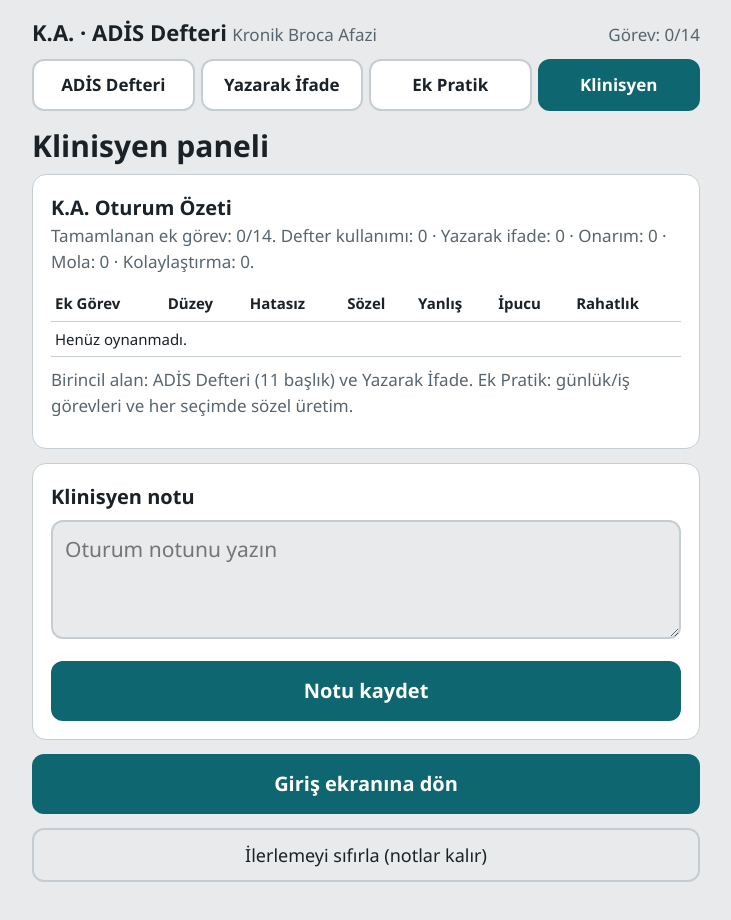
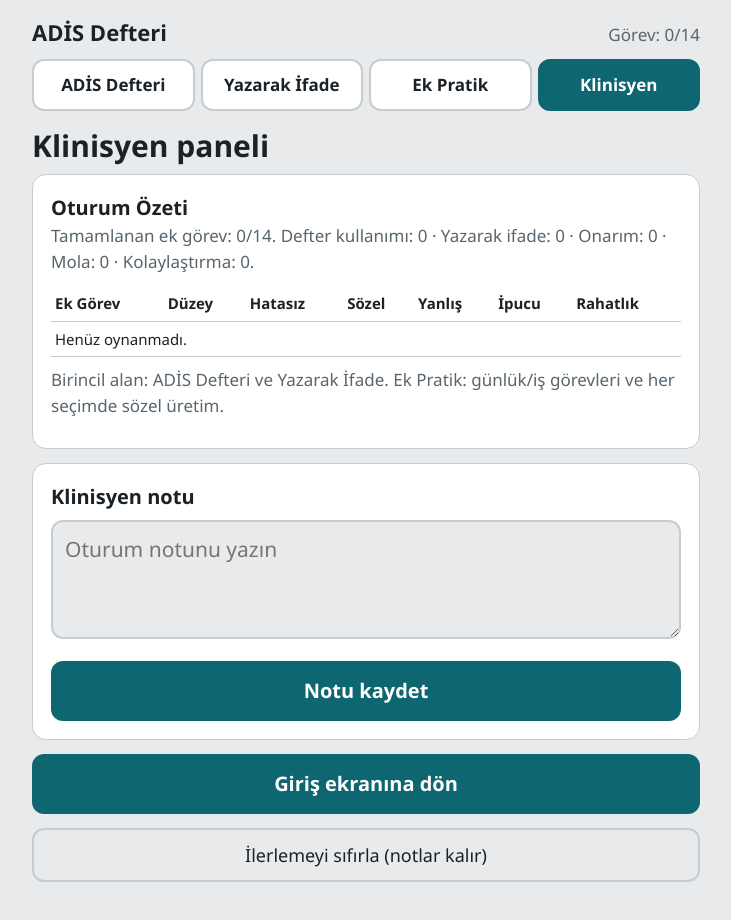
Before and after one commit to gulbasegmez3232-debug/Afazi-i-in-adis-materyal, a plain HTML site: page index.html in a window 1280 px wide. Both pictures are taken after a click on the button "Klinisyen paneli". Shown: the whole page, without its empty margins (274-1005 px from the left). Drawn offline with Linux system fonts and the light colour scheme.

Commit message:
Update title and various text elements in index.html

```diff
--- a/index.html
+++ b/index.html
@@ -3,7 +3,7 @@
 <head>
 <meta charset="utf-8">
 <meta name="viewport" content="width=device-width, initial-scale=1, viewport-fit=cover">
-<title>K.A. — ADİS Defteri ve İletişim Desteği</title>
+<title>ADİS Defteri ve İletişim Desteği</title>
 <style>
 :root{color-scheme:light;--bg:#e8eaeb;--surf:#fff;--ink:#1a2228;--mut:#58656e;--line:#c5cdd2;--acc:#0e6670;--acc2:#fff;--brass:#a8690f;--ok:#216343;--okbg:#dff0e6;--hint:#7d5410;--hintbg:#f7ebd0;
 box-sizing:border-box;padding-top:env(safe-area-inset-top,0px);padding-bottom:env(safe-area-inset-bottom,0px)}
@@ -55,9 +55,9 @@ textarea{width:100%;font:inherit;font-size:21px;line-height:1.45;background:var(
 <main id="app"></main>
 <div class="ov hide" id="ov"></div>
 <script>
-// Ek pratik senaryoları: grup|durum|kategori|hedef|emoji|ipucu|seçenekler|cümleler (doğru ilk)|adımlar
+// grup|durum|kategori|hedef|emoji|ipucu|seçenekler|cümleler (doğru ilk)|adımlar
 var D=[
-"d|Kahvaltı için alışveriş.|Yiyecek|ekmek/🍞/Fırından alınır. Sıcak ve yumuşaktır./Ekmeği alıyorum.;Ekmek ben al.;Ekmekte alıyorlar./Markete git;Ekmeği rafta bul;Kasada öde|süt/🥛/Beyazdır. Bardakta içilir./Sütü alıyorum.;Süt ben al.;Sütte alıyorlar./Buzdolabına bak;Sütü seç;Kasada öde|peynir/🧀/Ekmeğin üstüne konur. Sarı ya da beyazdır./Peyniri alıyorum.;Peynir ben al.;Peynirde alıyorlar./Reyona git;Peynir seç;Kasada öde",
+"d|Kahvaltı için alışveriş.|Yiyecek|ekmek/🍞/Fırından alınır. Sıcak ve yumuşaktır./Ekmeği alıyorum.;Ekmek ben al.;Ekmekte alıyorlar./Markete git;Ekmeği rafta bul;Kasada öde|süt/🥛/Beyazdır. Bardakta içilir./Sütü alıyorum.;Süt ben al.;Sütte alıyorlar./Buzdolabına bak;Sütü seç;Kasada öde|peynir/🧀/Ekmeğin üstüne konur. Sarı ya da beyazdır./Peyniri alıyorum.;Peynir ben al.;Peynirde alıyorlar./Reyona git;Peyniri seç;Kasada öde",
 "d|Salata yapacağım.|Yiyecek|domates/🍅/Kırmızıdır. Sebzedir./Domatesi doğruyorum.;Domates ben doğra.;Domateste doğruyorlar./Domatesi yıka;Domatesi kes;Tabağa koy|marul/🥬/Yeşil yapraklıdır. Salatanın altına konur./Marulu yıkıyorum.;Marul ben yıka.;Marulda yıkıyorlar./Marulu al;Marulu yıka;Tabağa koy|salatalık/🥒/Yeşil ve uzundur. Çıtırdar./Salatalığı kesiyorum.;Salatalık ben kes.;Salatalıkta kesiyorlar./Salatalığı al;Salatalığı yıka;Salatalığı kes",
 "d|Eczaneye gidiyorum.|Sağlık|ilaç/💊/Her sabah içilir. Doktor yazar./İlacımı alıyorum.;İlaç ben al.;İlaçta alıyorlar./Reçeteyi göster;İlacı teslim al;Kullanımı sor|krem/🧴/Cilde sürülür./Kremi sürüyorum.;Krem ben sür.;Kremde sürüyorlar./Kapağı aç;Biraz sık;Cilde sür|sargı/🩹/Yaranın üstüne yapıştırılır./Sargıyı yapıştırıyorum.;Sargı ben yapıştır.;Sargıda yapıştırıyorlar./Yarayı temizle;Sargıyı aç;Yaraya yapıştır",
 "d|Kontrole gideceğim.|Sağlık|randevu/📅/Doktor görmek için gün ve saat alınır./Randevuyu alıyorum.;Randevu ben al.;Randevuda alıyorlar./Hastaneyi ara;Günü söyle;Saati yaz|rapor/📄/Muayene sonucu yazılı belgedir./Raporu istiyorum.;Rapor ben iste.;Raporda istiyorlar./Doktora git;Muayene ol;Raporu al|reçete/📝/İlaçların yazıldığı kâğıttır./Reçeteyi alıyorum.;Reçete ben al.;Reçetede alıyorlar./Doktora git;Reçeteyi al;Eczaneye götür",
@@ -134,7 +134,7 @@ var BOOK_PAGES=[
   {e:"🥜",w:"Fıstık",s:"Biraz fıstık isterim."},
   {e:"🌰",w:"Fındık",s:"Biraz fındık isterim."},
   {e:"🥥",w:"Ceviz",s:"Biraz ceviz isterim."},
-  {e:" almonds",w:"Badem",s:"Biraz badem isterim."},
+  {e:"🌰",w:"Badem",s:"Biraz badem isterim."},
   {e:"🌻",w:"Çekirdek",s:"Biraz çekirdek isterim."},
   {e:"🥣",w:"Karışık kuruyemiş",s:"Karışık kuruyemiş isterim."}
  ]},
@@ -154,7 +154,7 @@ var BOOK_PAGES=[
   {e:"🛠️",w:"Atölye",s:"Atölyeye gidelim."},
   {e:"🛒",w:"Market / çarşı",s:"Market veya çarşıya gidelim."}
  ]},
- {id:"esyalar",pg:"9",title:"Eşyalar",desc:"Günlük ve atölye eşyaları",items:[
+ {id:"esyalar",pg:"9",title:"Eşyalar",desc:"Günlük ve iş eşyaları",items:[
   {e:"👓",w:"Gözlük",s:"Gözlüğümü verir misiniz?"},
   {e:"📱",w:"Telefon",s:"Telefonumu arıyorum."},
   {e:"🔑",w:"Anahtar",s:"Anahtarım nerede?"},
@@ -171,24 +171,23 @@ var BOOK_PAGES=[
   {e:"🙋",w:"Yakınım / bakım veren",s:"Yakınıma haber verelim mi?"}
  ]}
 ];
-BOOK_PAGES[7].items[3].e="🌰";
 
 var QUICK_PHRASES=["Şunu demek istiyorum: ","Bana lütfen ","Şu an ","İstediğim şey: "];
 var O=D.map(function(r){var f=r.split("|"),it=f.slice(3).map(function(x){var p=x.split("/");return{w:p[0],e:p[1],cue:p[2],c:p[3].split(";"),d:p[4].split(";")}});return{g:f[0],n:f[1],k:f[2],it:it,s:it.map(function(x){return[x.w,x.e]})}});
 var R=[["Başka türlü söyleyeceğim","Tamam, başka türlü söyleyin. Acele yok."],["Yazarak göstereyim","Tamam, yazarak gösterin."],["Yavaş söyler misiniz?","Karşınızdaki kişi yavaş konuşacak."],["Tekrar eder misiniz?","Karşınızdaki kişi tekrar edecek."]];
-var o=0,s=0,tab="d",mainTab="book",curPageId=null,sc=[],got=[],lv=[],lg=[],cf=[],pl=[],pi=[],cur,notes=[],recentTexts=[],draftText="",rep=0,mola=0,kol=0,aacUse=0,writeUse=0,st,KEY="ka_adis_book_v1",$=function(i){return document.getElementById(i)},app=$("app"),ov=$("ov"),lastBanner="";
+var o=0,s=0,tab="d",mainTab="book",curPageId=null,sc=[],got=[],lv=[],lg=[],cf=[],pl=[],pi=[],cur,notes=[],recentTexts=[],draftText="",rep=0,mola=0,kol=0,aacUse=0,writeUse=0,st,KEY="adis_book_clean_v1",$=function(i){return document.getElementById(i)},app=$("app"),ov=$("ov"),lastBanner="";
 
 function save(){try{localStorage.setItem(KEY,JSON.stringify({got:got,lv:lv,lg:lg,cf:cf,pl:pl,pi:pi,notes:notes,recentTexts:recentTexts,rep:rep,mola:mola,kol:kol,aacUse:aacUse,writeUse:writeUse}))}catch(e){}}
 function load(){try{var j=JSON.parse(localStorage.getItem(KEY)||"{}");got=j.got||[];lv=j.lv||[];lg=j.lg||[];cf=j.cf||[];pl=j.pl||[];pi=j.pi||[];notes=j.notes||[];recentTexts=j.recentTexts||[];rep=j.rep||0;mola=j.mola||0;kol=j.kol||0;aacUse=j.aacUse||0;writeUse=j.writeUse||0}catch(e){}}
 function sh(a){a=a.slice();for(var i=a.length-1;i>0;i--){var j=Math.random()*(i+1)|0,t=a[i];a[i]=a[j];a[j]=t}return a}
-function Q(d){return d.g=="d"?"Size nasıl yardımcı olabilirim?":"Usta, ne lazım?"}
+function Q(d){return d.g=="d"?"Size nasıl yardımcı olabilirim?":"Ne lazım?"}
 function cap(w){return w.charAt(0).toLocaleUpperCase("tr")+w.slice(1)}
 function esc(t){return String(t).replace(/[&<>]/g,function(c){return{"&":"&amp;","<":"&lt;",">":"&gt;"}[c]})}
 function nd(){return got.filter(Boolean).length}
 function totalVoice(){var t=0;lg.forEach(function(arr){if(!arr)return;arr.forEach(function(a){if(a&&a[2]==1)t++})});return t}
 
 function plan(L){return L==3?["b","x","c","q","r"]:["b","c","q","r"]}
-function head(){return '<div class="top"><div><b>K.A. · ADİS Defteri</b> <span class="mut">Kronik Broca Afazi</span></div><div class="mut">Görev: '+nd()+'/'+O.length+'</div></div>'}
+function head(){return '<div class="top"><div><b>ADİS Defteri</b></div><div class="mut">Görev: '+nd()+'/'+O.length+'</div></div>'}
 function navTabs(){return '<div class="tabs"><button class="tab'+(mainTab=="book"?" on":"")+'" id="t_bk">ADİS Defteri</button><button class="tab'+(mainTab=="write"?" on":"")+'" id="t_wr">Yazarak İfade</button><button class="tab'+(mainTab=="extra"?" on":"")+'" id="t_ex">Ek Pratik</button><button class="tab'+(mainTab=="clin"?" on":"")+'" id="t_cl">Klinisyen</button></div>'}
 function bindNav(){
  $("t_bk").onclick=function(){mainTab="book";curPageId=null;bookView()};
@@ -200,7 +199,7 @@ function help(K){return '<div class="row">'+(K=="r"?"":'<button class="ghost" id
 
 function welcome(){
  ov.classList.add("hide");
- app.innerHTML='<div style="min-height:72vh;display:flex;flex-direction:column;justify-content:center"><div class="mut" style="margin-bottom:6px">Vaka: K.A. (58, emekli atölye teknikeri)</div><h1 style="font-size:40px">Merhaba</h1><p style="font-size:23px">ADİS defteri ve yazarak ifade paneli hazır. Ek pratik bölümünde her seçimde sözel üretim de çalışılır.</p><p class="mut">Tamamlanan ek görev: '+nd()+'/'+O.length+' · Sözel deneme: '+totalVoice()+'</p><button class="prim" id="go">ADİS Defterini Aç</button><button class="ghost" id="wr_go" style="margin-top:12px">Yazarak İfade Paneli</button><button class="ghost" id="ex_go" style="margin-top:10px">Ek Pratik (Günlük / İş)</button><button class="ghost" id="cl" style="margin-top:10px">Klinisyen paneli</button></div>';
+ app.innerHTML='<div style="min-height:72vh;display:flex;flex-direction:column;justify-content:center"><h1 style="font-size:40px">Merhaba</h1><p style="font-size:23px">ADİS defteri ve yazarak ifade paneli hazır. Ek pratik bölümünde her seçimde sözel üretim de çalışılır.</p><p class="mut">Tamamlanan ek görev: '+nd()+'/'+O.length+' · Sözel deneme: '+totalVoice()+'</p><button class="prim" id="go">ADİS Defterini Aç</button><button class="ghost" id="wr_go" style="margin-top:12px">Yazarak İfade Paneli</button><button class="ghost" id="ex_go" style="margin-top:10px">Ek Pratik (Günlük / İş)</button><button class="ghost" id="cl" style="margin-top:10px">Klinisyen paneli</button></div>';
  $("go").onclick=function(){mainTab="book";curPageId=null;bookView()};
  $("wr_go").onclick=function(){mainTab="write";writeView()};
  $("ex_go").onclick=function(){mainTab="extra";menu()};
@@ -319,7 +318,7 @@ function stage(){
  st={c:0,e:0,hn:0,h:0,btns:[],nx:0,done:false,spoken:false,spokenDone:false,K:K,L:L,tg:tg};
  var T={b:"Parçayı bul",m:"Soruya cevap seç",x:"Eksik sözcüğü seç",c:"Cümleyi seç",q:"Adımları sırala",r:"Birlikte söyleyelim"};
  var rest=d.c[0].split(" ").slice(1).join(" ");
- var h=head()+'<div class="card note"><small>'+(d.g=="d"?"Günlük yaşam":"Atölye")+' · Düzey '+L+' · Soru '+(ii+1)+'/3 · Her seçimde sözel üretim</small>'+d.n+'</div><div class="stg">İş '+(s+1)+'/'+P.length+'</div><h2>'+T[K]+'</h2>';
+ var h=head()+'<div class="card note"><small>'+(d.g=="d"?"Günlük yaşam":"İş görevleri")+' · Düzey '+L+' · Soru '+(ii+1)+'/3 · Her seçimde sözel üretim</small>'+d.n+'</div><div class="stg">İş '+(s+1)+'/'+P.length+'</div><h2>'+T[K]+'</h2>';
  if(K=="b")h+='<div class="card">'+(L<3?'<div class="cue">'+tg.cue+' <button class="spk-btn" data-qspk="1" aria-label="Sesli oku">🔊</button></div>':'<div class="cue">Soruyu dinleyin. <button class="spk-btn" data-qspk="1" aria-label="Sesli oku">🔊</button></div>')+'<span class="cat">'+d.k+'</span></div>';
  if(K=="c"&&L<3)h+='<div class="card"><div class="big">'+(L==1?d.e:"")+'</div><p class="cue" style="text-align:center;margin:0">'+d.a+' <button class="spk-btn" data-aspk="1" aria-label="Sesli oku">🔊</button></p></div>';
  if(K=="m")h+='<div class="card"><div class="say" style="margin:0">'+Q(d)+' <button class="spk-btn" data-qspk="2" aria-label="Sesli oku">🔊</button></div></div>';
@@ -414,7 +413,7 @@ function clin(){
  var r="",T=0,AE=0,AH=0,SV=0;
  O.forEach(function(d,i){if(lg[i]&&lg[i].length){var e=0,h=0,ok=0,cn=0,sv=0;lg[i].forEach(function(a){if(!a)return;cn++;e+=a[0];h+=a[1];T++;if(!a[0])AE++;if(!a[1])AH++;if(!a[0]&&!a[1])ok++;if(a[2]==1){sv++;SV++}});r+="<tr><td>"+d.n+"</td><td>"+(pl[i]||1)+"</td><td>"+ok+"/"+cn+"</td><td>"+sv+"/"+cn+"</td><td>"+e+"</td><td>"+h+"</td><td>"+["–","Rahat","Biraz zor","Çok zor"][cf[i]||0]+"</td></tr>"}});
  var nl="";notes.forEach(function(x,i){nl+='<div class="card"><div class="mut">'+x.t+'</div><p style="margin:6px 0;white-space:pre-wrap">'+esc(x.x)+'</p><button class="ghost" data-d="'+i+'">Sil</button></div>'});
- app.innerHTML=head()+navTabs()+'<h1>Klinisyen paneli</h1><div class="card"><b>K.A. Oturum Özeti</b><p class="mut">Tamamlanan ek görev: '+nd()+'/'+O.length+(T?'. Bağımsız aşama: '+(AE+AH)+'/'+T+' · Sözel üretim: '+SV+'/'+T:"")+'. Defter kullanımı: '+aacUse+' · Yazarak ifade: '+writeUse+' · Onarım: '+rep+' · Mola: '+mola+' · Kolaylaştırma: '+kol+'.</p><div style="overflow-x:auto"><table><tr><th>Ek Görev</th><th>Düzey</th><th>Hatasız</th><th>Sözel</th><th>Yanlış</th><th>İpucu</th><th>Rahatlık</th></tr>'+(r||"<tr><td colspan=7>Henüz oynanmadı.</td></tr>")+'</table></div><p class="mut" style="margin-top:10px">Birincil alan: ADİS Defteri (11 başlık) ve Yazarak İfade. Ek Pratik: günlük/iş görevleri ve her seçimde sözel üretim.</p></div><div class="card"><b>Klinisyen notu</b><textarea id="nt" rows="3" placeholder="Oturum notunu yazın"></textarea><button class="prim" id="sv">Notu kaydet</button></div>'+nl+'<button class="prim" id="bk">Giriş ekranına dön</button><button class="ghost" id="rs" style="width:100%;margin-top:14px">İlerlemeyi sıfırla (notlar kalır)</button>';
+ app.innerHTML=head()+navTabs()+'<h1>Klinisyen paneli</h1><div class="card"><b>Oturum Özeti</b><p class="mut">Tamamlanan ek görev: '+nd()+'/'+O.length+(T?'. Bağımsız aşama: '+(AE+AH)+'/'+T+' · Sözel üretim: '+SV+'/'+T:"")+'. Defter kullanımı: '+aacUse+' · Yazarak ifade: '+writeUse+' · Onarım: '+rep+' · Mola: '+mola+' · Kolaylaştırma: '+kol+'.</p><div style="overflow-x:auto"><table><tr><th>Ek Görev</th><th>Düzey</th><th>Hatasız</th><th>Sözel</th><th>Yanlış</th><th>İpucu</th><th>Rahatlık</th></tr>'+(r||"<tr><td colspan=7>Henüz oynanmadı.</td></tr>")+'</table></div><p class="mut" style="margin-top:10px">Birincil alan: ADİS Defteri ve Yazarak İfade. Ek Pratik: günlük/iş görevleri ve her seçimde sözel üretim.</p></div><div class="card"><b>Klinisyen notu</b><textarea id="nt" rows="3" placeholder="Oturum notunu yazın"></textarea><button class="prim" id="sv">Notu kaydet</button></div>'+nl+'<button class="prim" id="bk">Giriş ekranına dön</button><button class="ghost" id="rs" style="width:100%;margin-top:14px">İlerlemeyi sıfırla (notlar kalır)</button>';
  bindNav();
  $("bk").onclick=welcome;
  $("sv").onclick=function(){var v=$("nt").value.trim();if(!v)return;notes.unshift({t:new Date().toLocaleString("tr-TR"),x:v});save();clin()};
```
